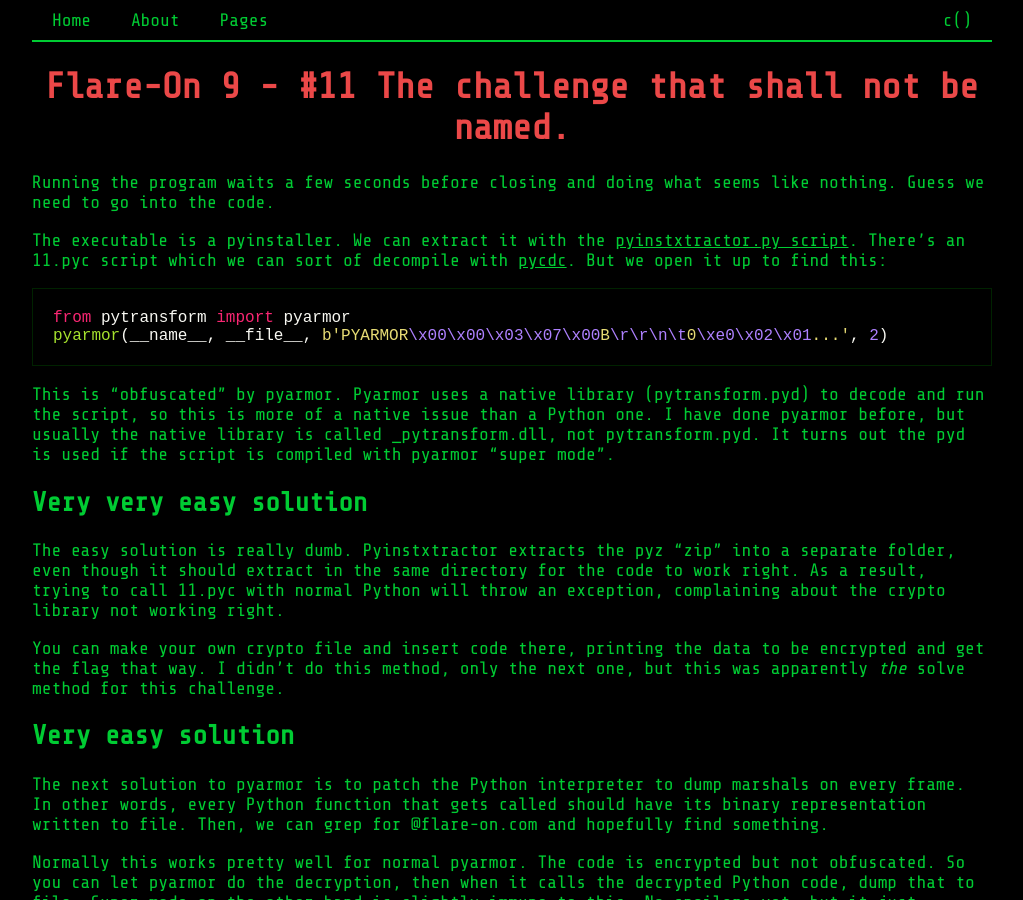
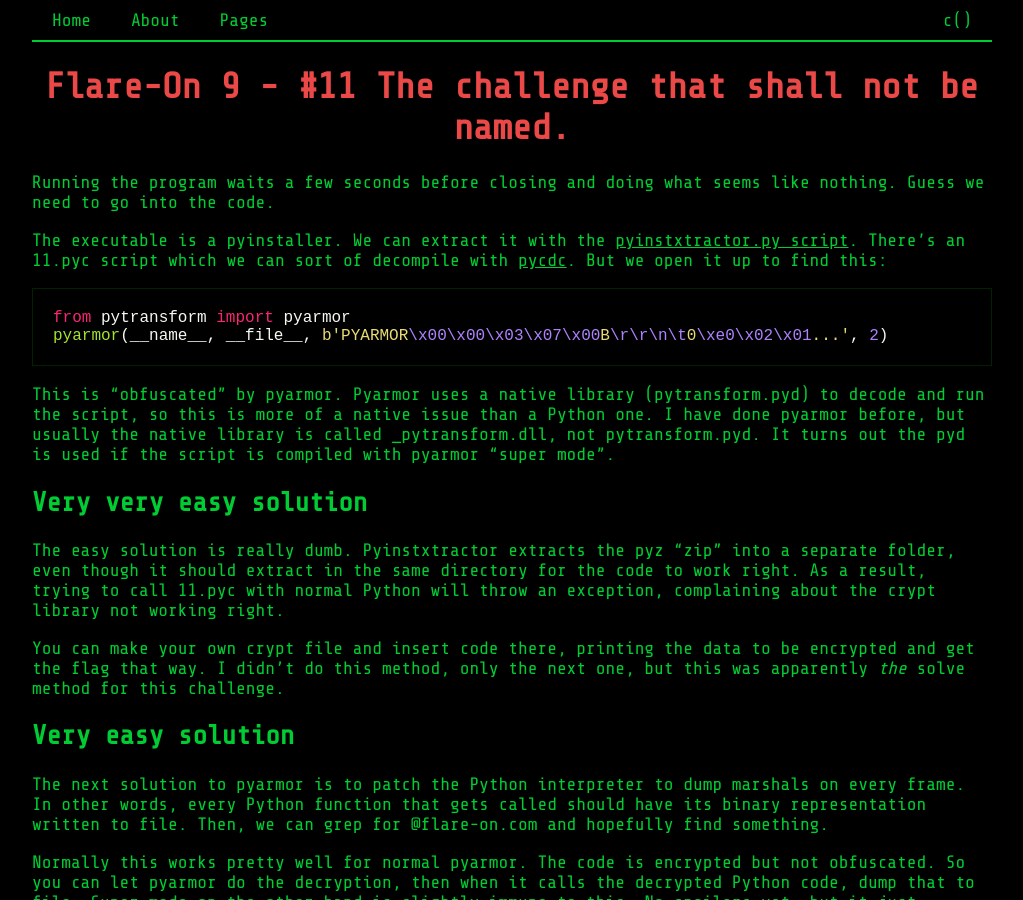
Before and after one commit to nesrak1/nesrak1.github.io, a Jekyll site: the page built from _posts/2022-11-13-flareon09-11.md, in a window 1280 px wide and 900 px high. Shown: the whole window, without its empty margins (128-1151 px from the left). Built offline with Jekyll 4.4.1, drawn with Linux system fonts in a browser that asks for light colours; some of the changed text lies outside the part shown.

Commit message:
update repo link

````diff
--- a/_posts/2022-11-13-flareon09-11.md
+++ b/_posts/2022-11-13-flareon09-11.md
@@ -17,9 +17,9 @@
 
 ## Very very easy solution
 
-The easy solution is really dumb. Pyinstxtractor extracts the pyz "zip" into a separate folder, even though it should extract in the same directory for the code to work right. As a result, trying to call 11.pyc with normal Python will throw an exception, complaining about the crypto library not working right.
+The easy solution is really dumb. Pyinstxtractor extracts the pyz "zip" into a separate folder, even though it should extract in the same directory for the code to work right. As a result, trying to call 11.pyc with normal Python will throw an exception, complaining about the crypt library not working right.
 
-You can make your own crypto file and insert code there, printing the data to be encrypted and get the flag that way. I didn't do this method, only the next one, but this was apparently _the_ solve method for this challenge.
+You can make your own crypt file and insert code there, printing the data to be encrypted and get the flag that way. I didn't do this method, only the next one, but this was apparently _the_ solve method for this challenge.
 
 ## Very easy solution
 
@@ -594,4 +594,4 @@
         del e
 ```
 
-The source code:
+The source code: https://github.com/nesrak1/bonedensity
````
